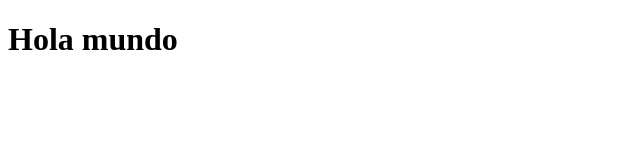
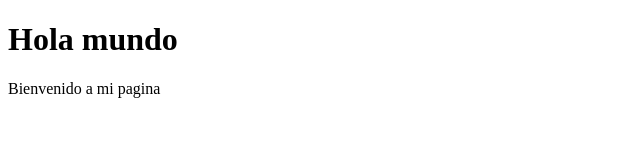
Before and after one commit to dgonzalezd11/dgonzalezd11.github.io, a plain HTML site: page index.html in a window 1280 px wide. Shown: the whole page, without its empty margins (0-640 px from the left). Drawn offline with Linux system fonts and the light colour scheme.

Commit message:
nuevo cambio

```diff
--- a/index.html
+++ b/index.html
@@ -7,6 +7,7 @@
 </head>
 <body>
     <h1>Hola mundo</h1>
+    <p>Bienvenido a mi pagina</p>
 
 </body>
 </html>
```
